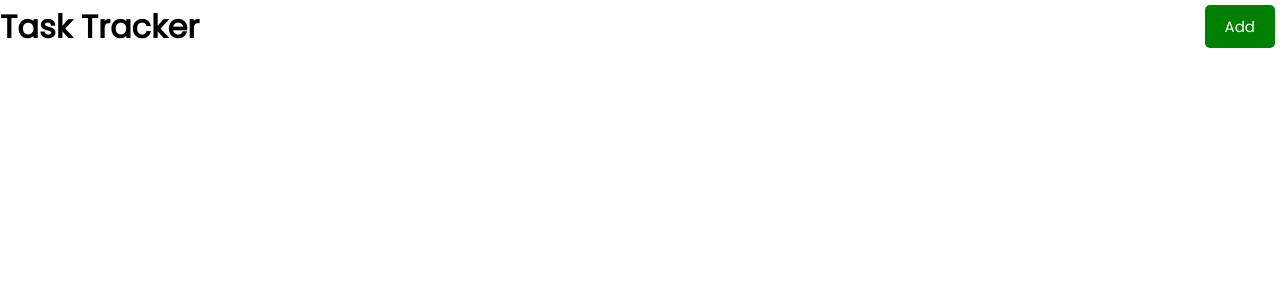
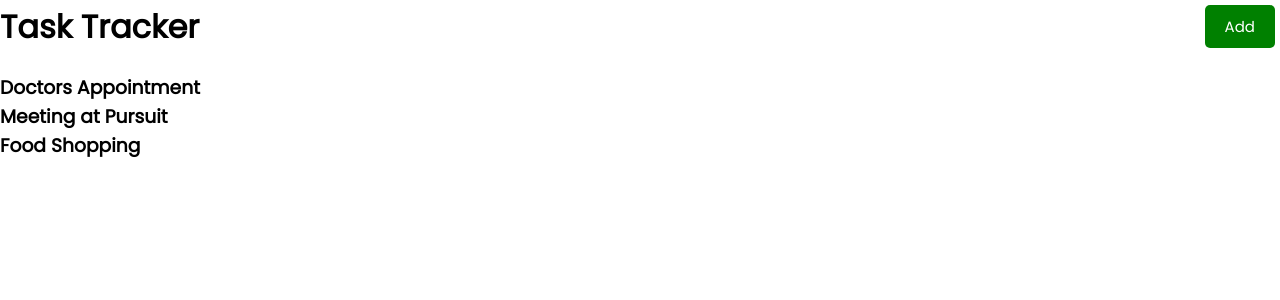
Before and after one commit to christina-ml/task-tracker, a React (Create React App) app: page / in a window 1280 px wide. Shown: the top 300 px of the page. Built offline with nearby package versions, Linux system fonts and the light colour scheme.

Commit message:
added Tasks component to App.js. Next will add tasks to our state

```diff
--- a/src/App.js
+++ b/src/App.js
@@ -1,9 +1,11 @@
 import Header from './components/Header';
+import Tasks from './components/Tasks';
 
 function App() {
   return (
     <div className='"container"'>
       <Header />
+      <Tasks />
     </div>
   );
 }
--- a/src/components/Tasks.js
+++ b/src/components/Tasks.js
@@ -21,9 +21,11 @@
 
 const Tasks = () => {
     return (
-        <div>
-
-        </div>
+        <>
+            {tasks.map((task)=> (
+            <h3 key={task.id}>{task.text}</h3>
+            ))}
+        </>
     )
 }
 
```
